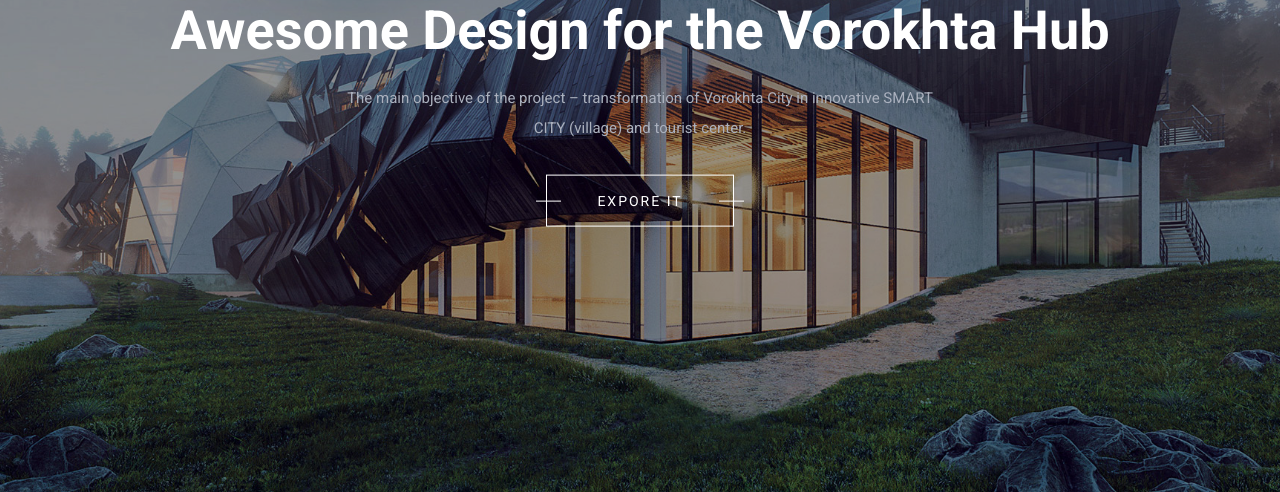
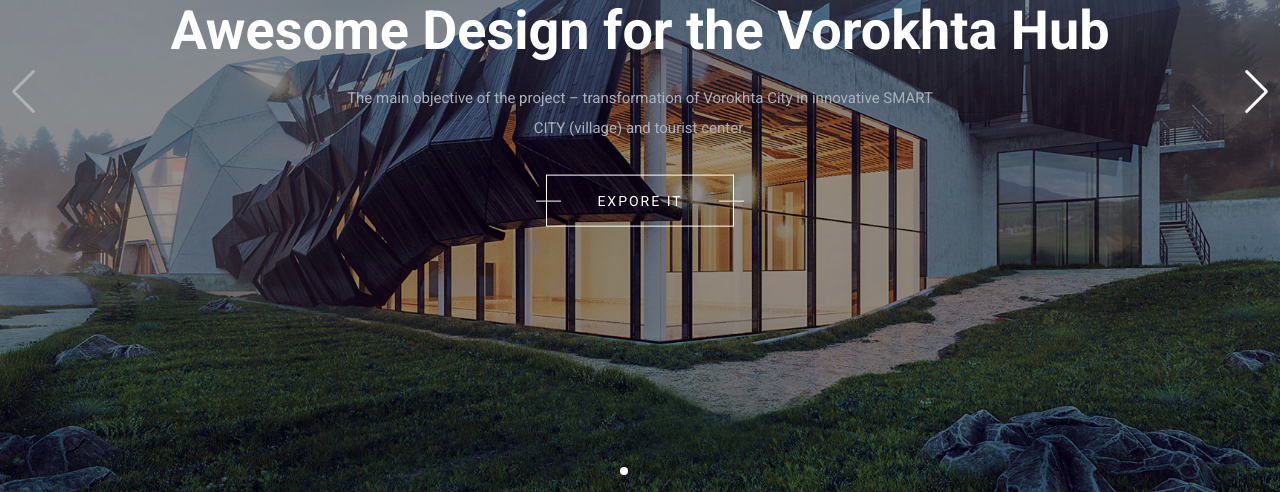
Before and after one commit to sajibhn/saj-arc, a React (Create React App) app: page / in a window 1280 px wide. Shown: the part 308-800 px from the top of the page. Built offline with nearby package versions, Linux system fonts and the light colour scheme.

Commit message:
added slider

```diff
--- a/package.json
+++ b/package.json
@@ -11,6 +11,7 @@
     "react-dom": "^18.1.0",
     "react-icons": "^4.3.1",
     "react-scripts": "5.0.1",
+    "swiper": "^8.1.6",
     "web-vitals": "^2.1.4"
   },
   "scripts": {
--- a/src/components/home/components/Hero.jsx
+++ b/src/components/home/components/Hero.jsx
@@ -1,7 +1,23 @@
 import React from 'react'
+// import Swiper core and required modules
+import { Navigation, Pagination, Scrollbar, A11y } from 'swiper';
+import { Swiper, SwiperSlide } from 'swiper/react';
+import 'swiper/scss';
+import 'swiper/scss/navigation';
+import 'swiper/scss/pagination';
 
 const Hero = () => {
     return (
+        <div className='hero'>
+            <Swiper
+                // install Swiper modules
+                modules={[Navigation, Pagination, Scrollbar, A11y]}
+                slidesPerView={1}
+                navigation
+                pagination={{ clickable: true }}
+                scrollbar={{ draggable: true }}
+            >
+                <SwiperSlide>
                     <div className="slider">
                         <div className="slider__img">
                             <img src="./images/home/slider-1.jpg" alt="" className='slider__img-img' />
@@ -16,7 +32,42 @@ const Hero = () => {
                             <a href="/" className="btn white">expore it</a>
                         </div>
                     </div>
-    )
+                </SwiperSlide>
+                <SwiperSlide>
+                    <div className="slider">
+                        <div className="slider__img">
+                            <img src="./images/home/slider-1.jpg" alt="" className='slider__img-img' />
+                        </div>
+                        <div className="slider__body container">
+                            <h3>vorohta, ukraine</h3>
+                            <h1>Awesome Design for the Vorokhta Hub</h1>
+                            <p>
+                                The main objective of the project – transformation of Vorokhta City in innovative
+                                SMART CITY (village) and tourist center.
+                            </p>
+                            <a href="/" className="btn white">expore it</a>
+                        </div>
+                    </div>
+                </SwiperSlide>
+                <SwiperSlide>
+                    <div className="slider">
+                        <div className="slider__img">
+                            <img src="./images/home/slider-1.jpg" alt="" className='slider__img-img' />
+                        </div>
+                        <div className="slider__body container">
+                            <h3>vorohta, ukraine</h3>
+                            <h1>Awesome Design for the Vorokhta Hub</h1>
+                            <p>
+                                The main objective of the project – transformation of Vorokhta City in innovative
+                                SMART CITY (village) and tourist center.
+                            </p>
+                            <a href="/" className="btn white">expore it</a>
+                        </div>
+                    </div>
+                </SwiperSlide>
+            </Swiper>
+        </div>
+    );
 }
 
 export default Hero
--- a/src/sass/components/home/_hero.scss
+++ b/src/sass/components/home/_hero.scss
@@ -1,8 +1,12 @@
+.hero{
+    background-color: #131313;
+}
 .slider{
     position: relative;
     width: 100%;
     height: 100vh;
     color: $white;
+
 
     &__img{
         background-color: rgba(0,0,0,.4);
@@ -50,3 +54,15 @@
     }
 
 }
+
+// swiper
+.swiper-pagination-bullet-active{
+    background: $white !important;
+}
+.swiper-button-next, .swiper-button-prev{
+color: $white !important;
+
+ @include md{
+     display: none !important;
+ }
+}
```
Also changed, not shown: 1 other file (tests, documents, lock files or other folders). Lines whose indentation alone changed are shown as unchanged.
